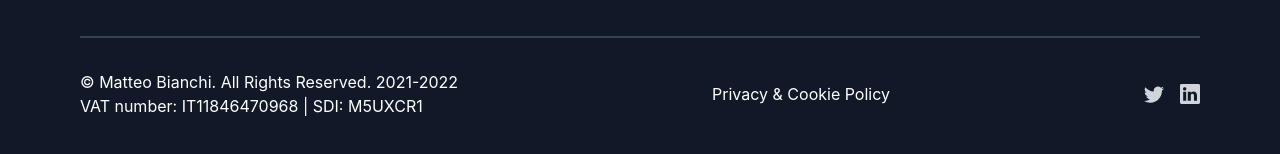
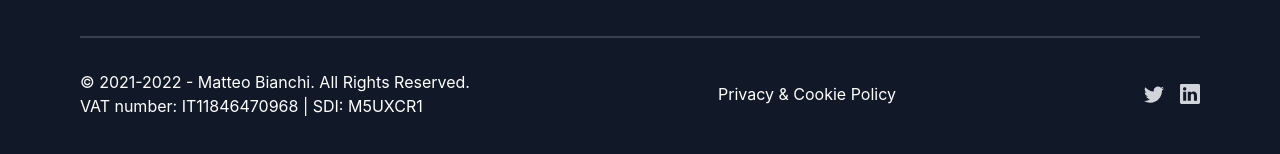
Before and after one commit to mbianchidev/mb-consulting.dev, a Next.js app: page / in a window 1280 px wide. Shown: the part 2143-2297 px from the top of the page. Built offline with nearby package versions, Linux system fonts and the light colour scheme; no server answers.

Commit message:
Minor footer fix

```diff
--- a/components/Footer.js
+++ b/components/Footer.js
@@ -8,7 +8,7 @@
         <div className="h-0.5 w-full bg-white dark:bg-gray-700"></div>
         <div className="flex flex-col space-y-4 md:space-y-0 md:flex-row justify-between md:items-center mt-8">
           <div>
-            <p>&copy; Matteo Bianchi. All Rights Reserved. 2021-{new Date().getFullYear()}</p>
+            <p>&copy; 2021-{new Date().getFullYear()} - Matteo Bianchi. All Rights Reserved. </p>
             <p>VAT number: {userData.vat} | SDI: {userData.sdi}</p>
           </div>
           <div className="flex flex-col md:flex-row">
```
